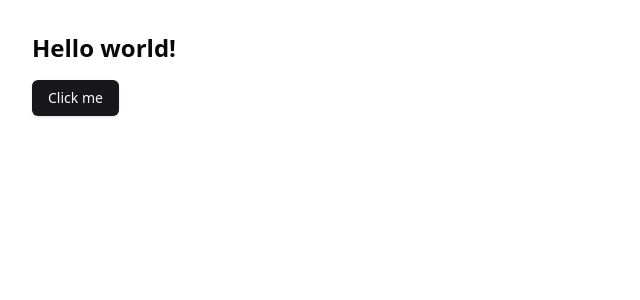
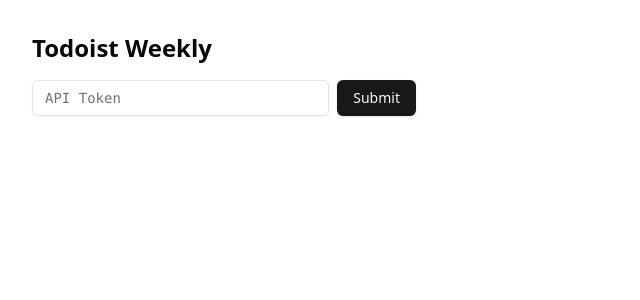
Before and after one commit to zsrobinson/glimpse, a Next.js app: page / in a window 1280 px wide. Shown: the top 300 px of the page, without its empty margins (0-640 px from the left). Built offline with nearby package versions, Linux system fonts and the light colour scheme.

Commit message:
allow user to enter api token

```diff
--- a/app/page.tsx
+++ b/app/page.tsx
@@ -1,12 +1,46 @@
 "use client";
 
+import { useRef, useState } from "react";
 import { Button } from "~/components/ui/button";
+import { Input } from "~/components/ui/input";
 
 export default function Home() {
+  const [apiToken, setApiToken] = useState<string | null>(
+    localStorage.getItem("apiToken"), // grab saved value if it exists
+  );
+  const inputRef = useRef<HTMLInputElement>(null);
+
   return (
     <main className="m-8 flex flex-col items-start gap-4">
-      <p className="text-2xl font-semibold">Hello world!</p>
-      <Button onClick={() => alert("hi")}>Click me</Button>
+      <h1 className="text-2xl font-semibold">Todoist Weekly</h1>
+
+      {apiToken === null ? (
+        <div className="flex w-full max-w-sm items-center gap-2">
+          <Input className="font-mono" ref={inputRef} placeholder="API Token" />
+          <Button
+            onClick={() => {
+              const value = inputRef.current?.value ?? "";
+              setApiToken(value);
+              localStorage.setItem("apiToken", value); // persist value
+            }}
+          >
+            Submit
+          </Button>
+        </div>
+      ) : (
+        <>
+          <Button
+            onClick={() => {
+              localStorage.removeItem("apiToken");
+              setApiToken(null);
+            }}
+            variant="secondary"
+          >
+            Clear API Token
+          </Button>
+          <p>weekly view thing goes here!</p>
+        </>
+      )}
     </main>
   );
 }
--- a/components/ui/button.tsx
+++ b/components/ui/button.tsx
@@ -31,7 +31,7 @@
       variant: "default",
       size: "default",
     },
-  }
+  },
 );
 
 export interface ButtonProps
@@ -50,7 +50,7 @@
         {...props}
       />
     );
-  }
+  },
 );
 Button.displayName = "Button";
 
--- /dev/null
+++ b/components/ui/input.tsx
@@ -0,0 +1,25 @@
+import * as React from "react";
+
+import { cn } from "~/lib/utils";
+
+export interface InputProps
+  extends React.InputHTMLAttributes<HTMLInputElement> {}
+
+const Input = React.forwardRef<HTMLInputElement, InputProps>(
+  ({ className, type, ...props }, ref) => {
+    return (
+      <input
+        type={type}
+        className={cn(
+          "flex h-9 w-full rounded-md border border-input bg-transparent px-3 py-1 text-sm shadow-sm transition-colors file:border-0 file:bg-transparent file:text-sm file:font-medium placeholder:text-muted-foreground focus-visible:outline-none focus-visible:ring-1 focus-visible:ring-ring disabled:cursor-not-allowed disabled:opacity-50",
+          className,
+        )}
+        ref={ref}
+        {...props}
+      />
+    );
+  },
+);
+Input.displayName = "Input";
+
+export { Input };
```
